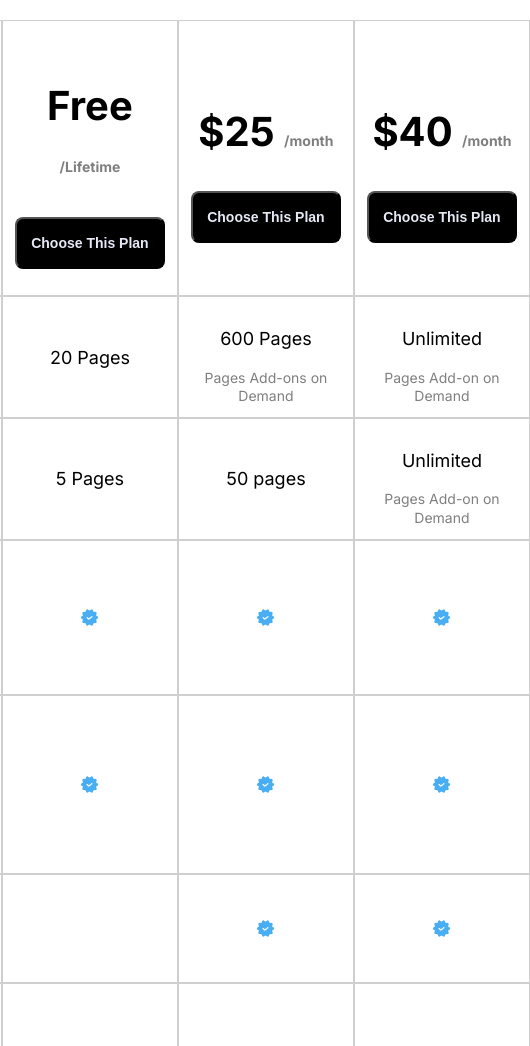
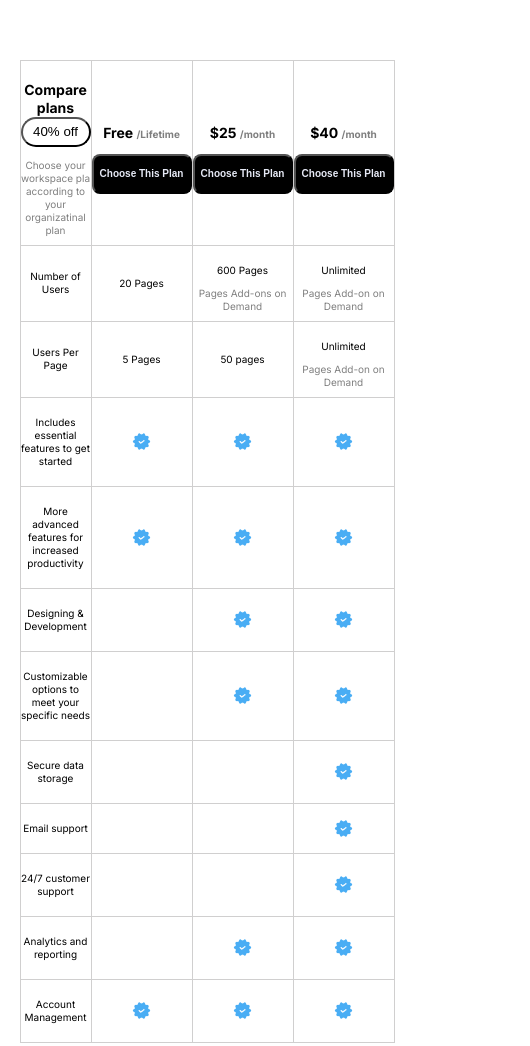
Before and after one commit to brianbluue/pricing-page, a plain HTML site: page index.html in a window 390 px wide. Shown: the top 1046 px of the page, 530 px wide, since content can reach past the window. Drawn offline with Linux system fonts and the light colour scheme.

Commit message:
Pretty much responsive
Some few tweaks left

```diff
--- a/assets/styles/_functions.scss
+++ b/assets/styles/_functions.scss
@@ -6,3 +6,29 @@
 @function rem($pixels, $context: 16) {
 	@return calc($pixels/ $context) * 1rem;
 }
+
+ // 640px, 1150px, 1400px
+ $breakpoints-up: (
+	'medium': '40em',
+	'large': '71.875em',
+	'xlarge': '87.5em',
+);
+
+// 639px, 1149px, 1399px
+$breakpoints-down: (
+	'small': '39.9375em',
+	'medium': '71.8125em',
+	'large': '87.4375em',
+);
+
+@mixin breakpoint($size) {
+	@media (min-width: map-get($breakpoints-up, $size)) {
+		@content;
+	}
+}
+
+@mixin breakpoint-down($size) {
+	@media (max-width: map-get($breakpoints-down, $size)) {
+		@content;
+	}
+}
--- a/assets/styles/style.scss
+++ b/assets/styles/style.scss
@@ -10,17 +10,28 @@ html {
 section {
 
     justify-content: center;
-    width: 100%;
-    height: 100vh;
+    width: 100vw;
     display: flex;
     justify-content: center;
+    margin: rem(12);
+    height: auto;
+
+
+
+
+
+
+
 }
 .grid-parent {
     display: grid;
     grid-template-columns: 1fr 1fr 1fr 1fr;
     grid-template-rows: 1fr 1fr 1fr 1fr 1fr 1fr 1fr 1fr 1fr 1fr 1fr 1fr ;
     grid-auto-flow: column;
-    width: rem(1080);
+    max-width: rem(1440);
+    height: 100vh;
+    padding: rem(24);
+    margin: rem(24);
 
 
 
@@ -33,67 +44,97 @@ section {
 
 body {
     margin: 0;
-    padding: rem(20);
+    padding: 0;
     font-family: "Inter", sans-serif;
     line-height: 1.3;
 
 }
 
-h1 {
-    font-size: rem(40);
+h1, h2 {
     font-weight: bold;
-}
-h2 {
-    font-size: rem(24);
-    font-weight: bold;
+    @include breakpoint-down(small) {
+        font-size: rem(14);
+    }
 }
 
 p {
-    font-size: rem(18);
+    font-size: rem(12);
+    @include breakpoint-down(small) {
+        font-size: rem(10);
+    }
 
 }
 
 span.tiny {
     font-size: rem(14);
     opacity: 50%;
-
+    @include breakpoint-down(small) {
+        font-size: rem(10);
+    }
 
 }
 
+
+
+
+
+
 .data {
-    border: rem(1) solid rgba(129, 125, 125, 0.37);
+    border-right: rem(1) solid rgba(129, 125, 125, 0.37);
+    border-bottom: rem(1) solid rgba(129, 125, 125, 0.37);
     display: flex;
     align-items: center;
     justify-content: center;
     flex-direction: column;
-    padding: rem(12);
+    padding: rem(10) 0;
     text-align: center;
 
+    @include breakpoint-down(small) {
+        padding: rem(8) 0;
+    }
+
+}
+
+.t-bordered {
+    border-top: rem(1) solid rgba(129, 125, 125, 0.37);
+}
+
+.l-bordered {
+    border-left: rem(1) solid rgba(129, 125, 125, 0.37);
 }
 img {
     max-width: rem(19);
 }
 
 button.huge {
-    min-width: rem(150);
-    height: rem(52);
+    width: auto;
+    max-width: rem(200);
+    height: rem(40);
     background: black;
     border-radius: rem(8);
 
 
+        min-width: rem(100);
+
 }
 
 button.small {
-    height: rem(39);
-    width: rem(103);
+    height: rem(30);
+    max-width: rem(100);
     border-radius: rem(24);
     background-color: #fff;
+        min-width: rem(70);
+        width: auto;
 }
 
 p.button {
     color: #E6E9F5;
-    font-size: rem(14);
+
     font-weight: bold;
+    @include breakpoint-down(small) {
+        font-size: rem(10);
+    }
+
 }
 
 button {
--- a/index.html
+++ b/index.html
@@ -12,44 +12,46 @@
 <body>
     <section class="pricing">
         <div class="container grid-parent">
-            <div class="data">
+            <div class="data t-bordered l-bordered">
                 <h2>Compare plans <button class="small">40% off</button></h1>
                 <span class="tiny">Choose your workspace pla according to your organizatinal plan</span>
             </div>
-            <div class="data">
+            <div class="data l-bordered">
                 <p>Number of Users</p>
             </div>
-            <div class="data">
+            <div class="data l-bordered">
                 <p>Users Per Page</p>
             </div>
-            <div class="data">
+            <div class="data l-bordered">
                 <p>Includes essential features to get started</p>
             </div>
-            <div class="data">
+            <div class="data l-bordered">
                 <p>More advanced features for increased productivity</p>
             </div>
-            <div class="data">
+            <div class="data l-bordered">
                 <p>Designing & Development</p>
             </div>
-            <div class="data">
+            <div class="data l-bordered">
                 <p>Customizable options to meet your specific needs</p>
             </div>
-            <div class="data">
+            <div class="data l-bordered">
                 <p>Secure data storage</p>
             </div>
-            <div class="data">
+            <div class="data l-bordered">
                 <p>Email support</p>
             </div>
-            <div class="data">
+            <div class="data l-bordered">
                 <p>24/7 customer support</p>
             </div>
-            <div class="data">
+            <div class="data l-bordered">
                 <p>Analytics and reporting</p>
             </div>
-            <div class="data">
+            <div class="data l-bordered">
                 <p>Account Management</p>
             </div>
-            <div class="data">
+
+            <!------------column II ----->
+            <div class="data t-bordered">
                 <h1>Free <span class="tiny">/Lifetime</span></h1>
                 <button class="huge"><p class="button"> Choose This Plan</p></button>
             </div>
@@ -88,7 +90,9 @@
                 <img src="assets/img/checked.png" alt="checkmark">
 
             </div>
-            <div class="data">
+
+            <!------------column III ----->
+            <div class="data t-bordered">
                 <h1>$25 <span class="tiny">/month</span></h1>
                 <button class="huge"><p class="button"> Choose This Plan</p></button>
             </div>
@@ -127,7 +131,10 @@
             <div class="data">
                 <img src="assets/img/checked.png" alt="checkmark">
             </div>
-            <div class="data">
+
+            <!------------column IV ----->
+
+            <div class="data t-bordered">
                 <h1>$40 <span class="tiny">/month</span></h1>
                 <button class="huge"><p class="button"> Choose This Plan</p></button>
             </div>
```
Also changed, not shown: assets/styles/style.css, 1 other file.
